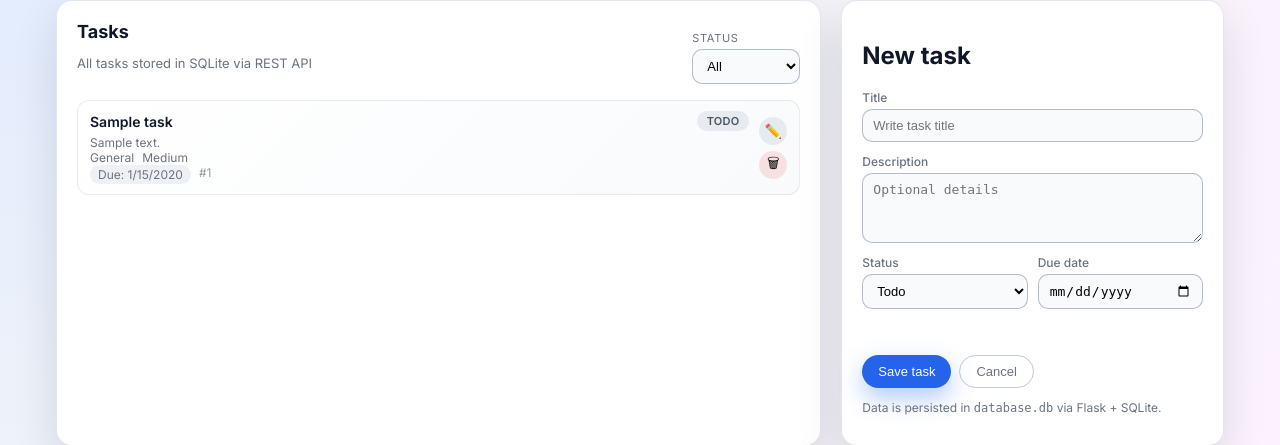
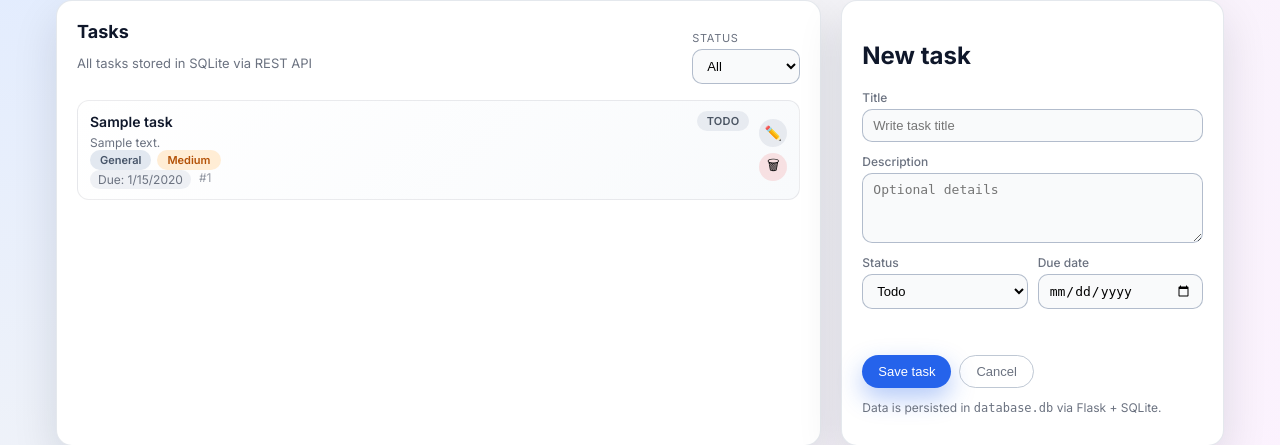
Before and after one commit to radosmm6/task-app-rodion-samokhvalov-68614, a Flask app: page / in a window 1280 px wide. Shown: the part 127-572 px from the top of the page. Run offline with Flask 3, Linux system fonts and the light colour scheme; tables that the repository leaves empty hold one stand-in row (values such as "Sample post").

Commit message:
Add category & priority styles (pills) into CSS

```diff
--- a/static/style.css
+++ b/static/style.css
@@ -299,6 +299,30 @@ body {
   opacity: 0.7;
 }
 
+/* CATEGORY pills */
+
+.pill {
+  padding: 3px 10px;
+  font-size: 11px;
+  border-radius: 999px;
+  font-weight: 600;
+  text-transform: capitalize;
+}
+
+.cat-general { background:#e2e8f0; color:#475569; }
+.cat-work    { background:#dbeafe; color:#1d4ed8; }
+.cat-study   { background:#ede9fe; color:#6d28d9; }
+.cat-home    { background:#dcfce7; color:#15803d; }
+.cat-hobby   { background:#fef3c7; color:#92400e; }
+.cat-sport   { background:#cffafe; color:#0e7490; }
+.cat-other   { background:#f3e8ff; color:#6b21a8; }
+
+/* PRIORITY pills */
+
+.pr-low    { background:#e2e8f0; color:#475569; }
+.pr-medium { background:#ffedd5; color:#b45309; }
+.pr-high   { background:#fee2e2; color:#b91c1c; }
+
 /* Status pills */
 
 .status-pill {
@@ -402,6 +426,13 @@ body {
   color: var(--text-muted);
 }
 
+/* Tags row */
+
+.tags-row {
+  display: flex;
+  gap: 6px;
+}
+
 /* Responsive */
 
 @media (max-width: 880px) {
```
